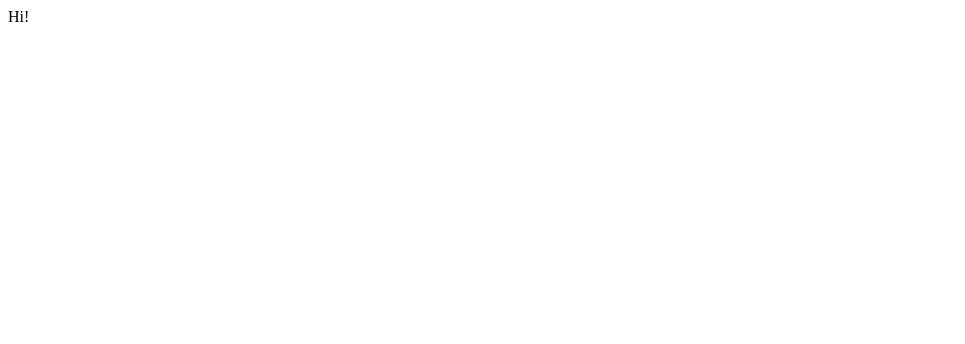
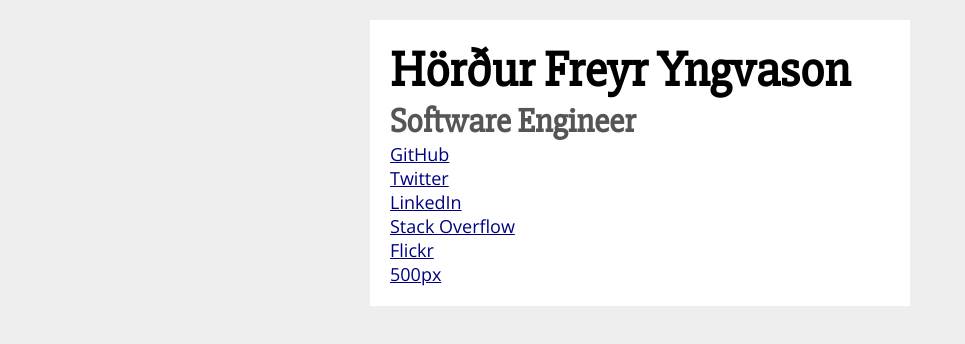
Before and after one commit to vindvaki/vindvaki.github.io, a plain HTML site: page index.html in a window 1280 px wide. Shown: the whole page, without its empty margins (0-965 px from the left). Drawn offline with nearby package versions, Linux system fonts and the light colour scheme; some icons are missing.

Commit message:
social links

```diff
--- a/index.html
+++ b/index.html
@@ -1,6 +1,85 @@
 <!DOCTYPE html>
 <html>
-<body>
-  Hi!
+	<title>
+		Hörður Freyr Yngvason (vindvaki)
+	</title>
+	<link rel="stylesheet" href="http://cdnjs.cloudflare.com/ajax/libs/foundicons/3.0.0/foundation-icons.css" type="text/css">
+
+	<style>
+
+	 @import url(http://fonts.googleapis.com/css?family=Slabo+27px);
+	 @import url(http://fonts.googleapis.com/css?family=Open+Sans);
+
+	 html {
+		 background: #eee;
+		 margin: 0 0 0 0;
+		 padding: 0 0 0 0;
+	 }
+
+	 body {
+		 position: relative;
+		 background: #fff;
+		 width: 500px;
+		 padding: 20px;
+		 margin: 20px auto 20px auto;
+
+		 font-family: "Open Sans", sans-serif;
+		 font-size: 18px;
+	 }
+
+	 h1, h2 {
+		 font-family: "Slabo 27px", serif;
+		 margin: 0;
+	 }
+
+	 h1 {
+		 font-size: 50px;
+	 }
+
+	 h2 {
+		 font-size: 34px;
+		 color: #555555;
+	 }
+
+	 li, ul {
+		 list-style: none;
+		 margin: 0;
+		 padding: 0;
+	 }
+
+	 li:before {
+		 padding: 0 5px 0 0;
+	 }
+
+	 a {
+		 color: #000080;
+	 }
+
+	 a:hover {
+		 color: #800000;
+	 }
+
+	 a:active {
+		 color: #DD0000;
+	 }
+
+	 a:visited {
+		 color: #440080;
+	 }
+
+	</style>
+	<body>
+		<section>
+			<h1>Hörður Freyr Yngvason</h1>
+			<h2>Software Engineer</h2>
+			<ul>
+				<li class="fi-social-github"><a href="https://github.com/vindvaki">GitHub</a></li>
+				<li class="fi-social-twitter"><a href="https://twitter.com/vindvaki">Twitter</a></li>
+				<li class="fi-social-linkedin"><a href="http://www.linkedin.com/pub/hordur-freyr-yngvason/28/6a/820/">LinkedIn</a></li>
+				<li class="fi-social-stack-overflow"><a href="http://stackoverflow.com/users/321825/vindvaki">Stack Overflow</a></li>
+				<li class="fi-social-flickr"><a href="http://flickr.com/vindvaki">Flickr</a></li>
+				<li class="fi-social-500px"><a href="http://500px.com/vindvaki">500px</a></li>
+			</ul>
+		</section>
 </body>
 </html>
```
